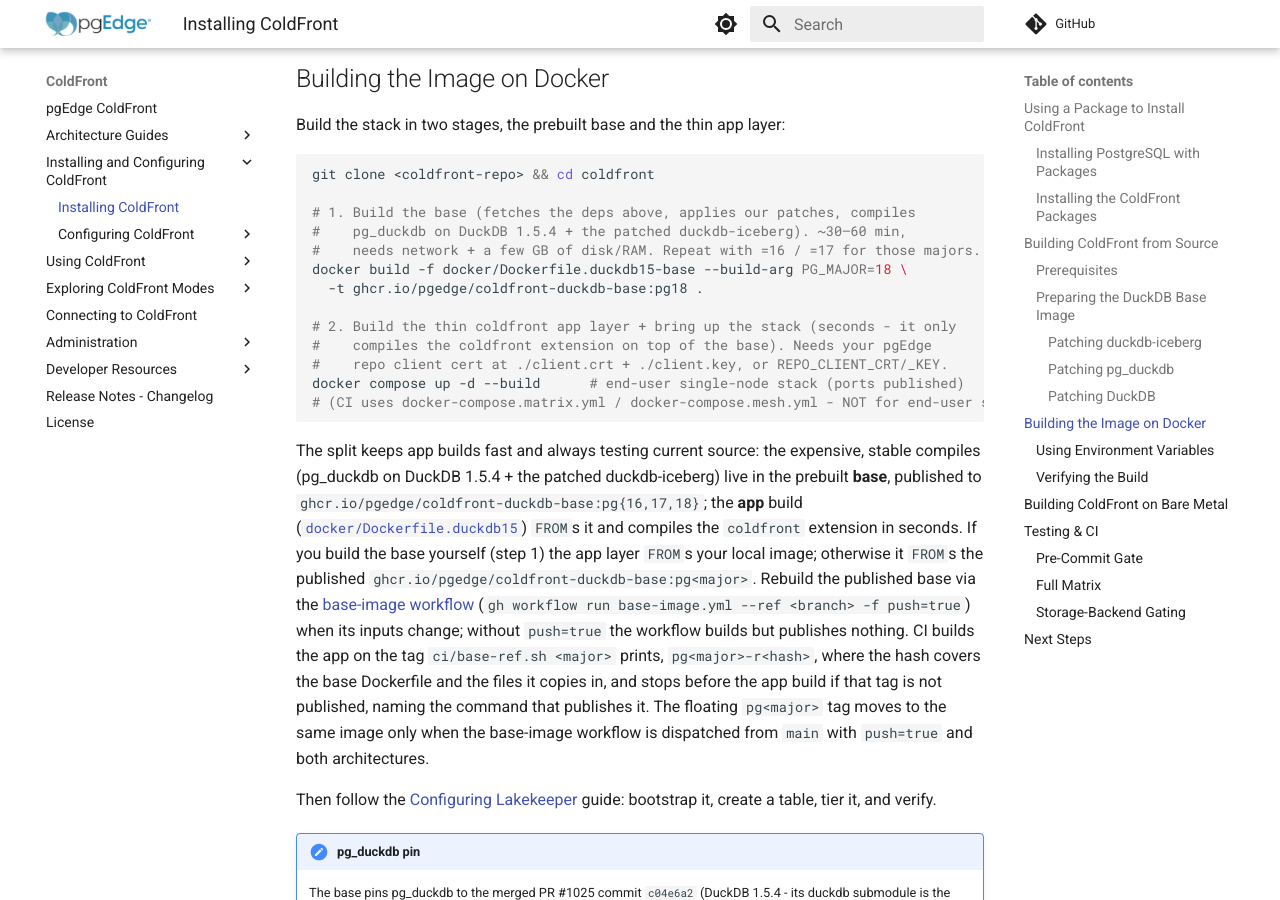
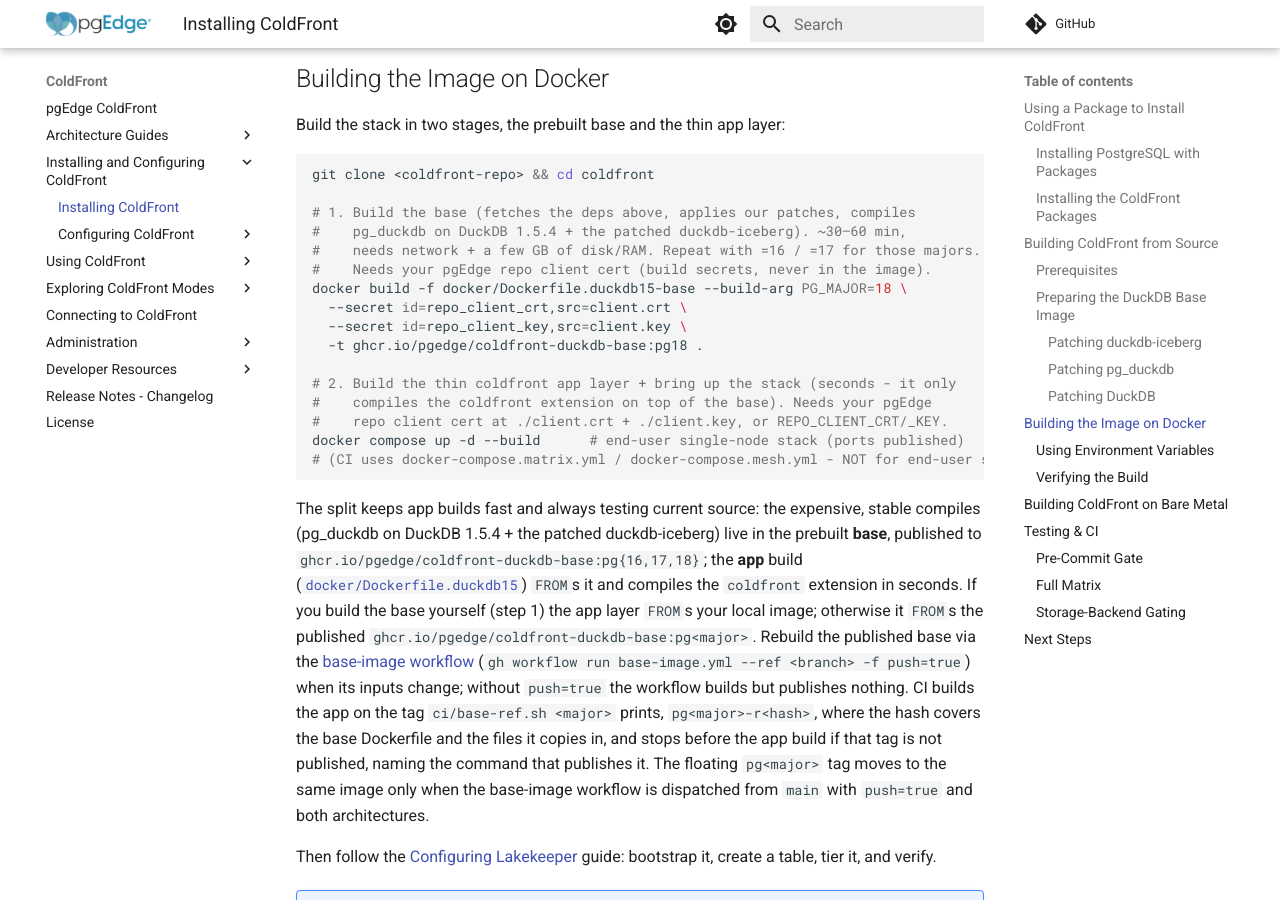
Before and after one commit to pgEdge/coldfront, an MkDocs documentation site: the page built from docs/installation.md, in a window 1280 px wide and 900 px high, scrolled down 6239 px. Built offline with MkDocs 1.6.1 and Material for MkDocs 9.7.7, drawn with Linux system fonts in a browser that asks for light colours; comment, search, counter and statistics services are not loaded.

Commit message:
fix: build the base image with the pgEdge repo client cert as BuildKit secrets

```diff
--- a/docs/installation.md
+++ b/docs/installation.md
@@ -236,7 +236,10 @@ git clone <coldfront-repo> && cd coldfront
 # 1. Build the base (fetches the deps above, applies our patches, compiles
 #    pg_duckdb on DuckDB 1.5.4 + the patched duckdb-iceberg). ~30–60 min,
 #    needs network + a few GB of disk/RAM. Repeat with =16 / =17 for those majors.
+#    Needs your pgEdge repo client cert (build secrets, never in the image).
 docker build -f docker/Dockerfile.duckdb15-base --build-arg PG_MAJOR=18 \
+  --secret id=repo_client_crt,src=client.crt \
+  --secret id=repo_client_key,src=client.key \
   -t ghcr.io/pgedge/coldfront-duckdb-base:pg18 .
 
 # 2. Build the thin coldfront app layer + bring up the stack (seconds - it only
```
Also changed, not shown: 2 other files.
